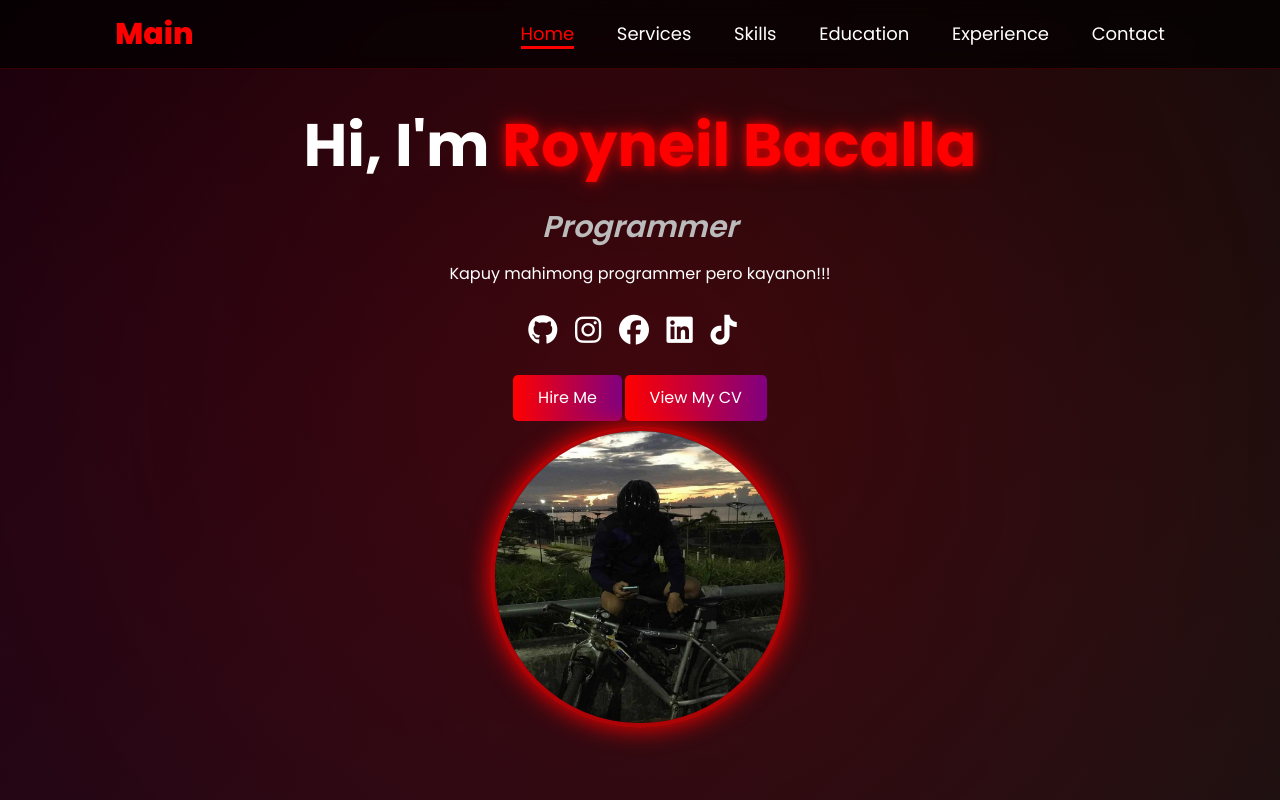
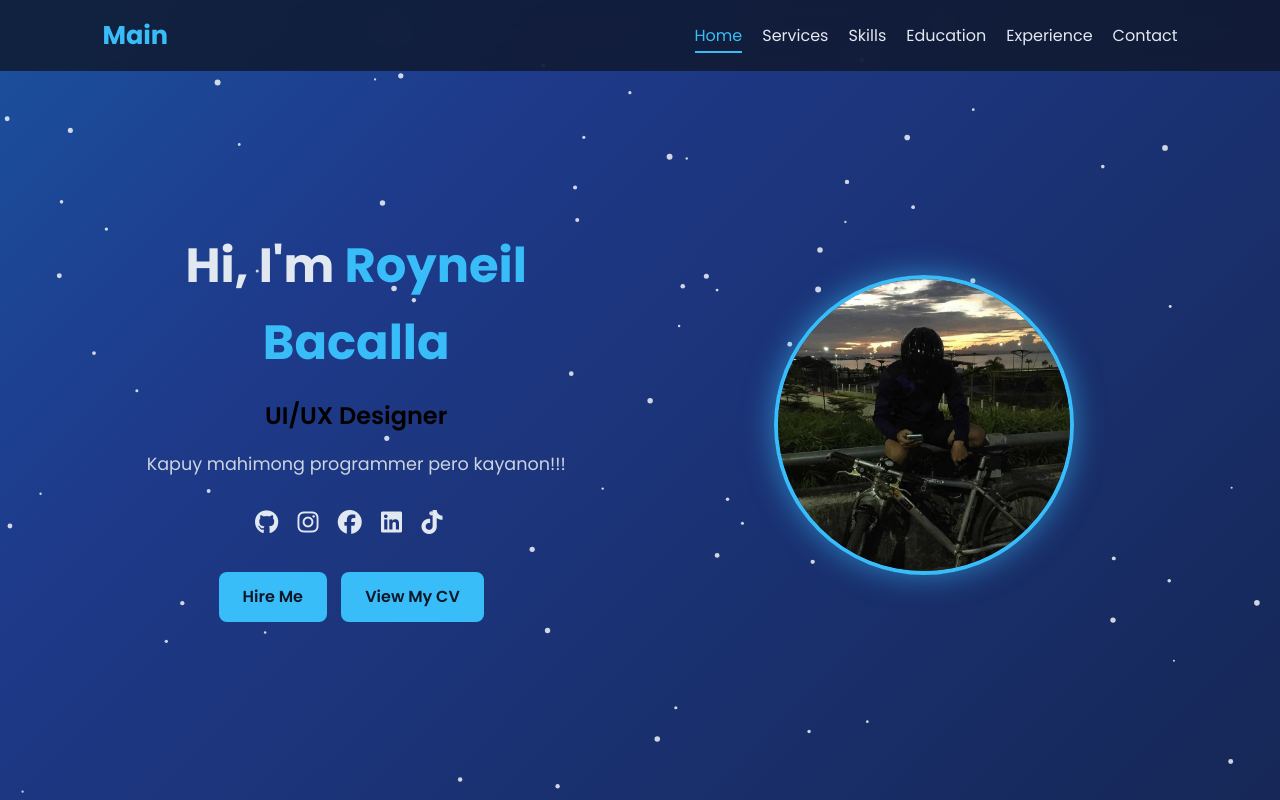
Before and after one commit to BACALLAROYNEIL-PROG/BACALLA.PORTFOLIO, a plain HTML site: page index.html in a window 1280 px wide. Shown: the top 800 px of the page. Drawn offline with Linux system fonts and the light colour scheme.

Commit message:
update index.html script.js style.css

```diff
--- a/index.html
+++ b/index.html
@@ -7,10 +7,15 @@
 
   <!-- Font Awesome -->
   <link rel="stylesheet" href="https://cdnjs.cloudflare.com/ajax/libs/font-awesome/6.6.0/css/all.min.css">
+  <!-- Google Fonts -->
+  <link href="https://fonts.googleapis.com/css2?family=Poppins:wght@400;600;700&display=swap" rel="stylesheet">
   <!-- Custom CSS -->
   <link rel="stylesheet" href="style.css">
 </head>
 <body>
+  <!-- Canvas Background -->
+  <canvas id="bg-animation"></canvas>
+
   <!-- HEADER -->
   <header>
     <a href="#" class="logo">Main</a>
@@ -42,12 +47,10 @@
         <a href="https://tiktok.com/@Yorr271" target="_blank"><i class="fa-brands fa-tiktok"></i></a>
       </div>
 
-      <!-- Hire Me Button -->
+      <!-- Buttons -->
       <a href="#contact" class="btn">Hire Me</a>
-
-<!-- View My Portfolio Button -->
       <a href="https://bit.ly/4nyURNv" target="_blank" class="btn">View My CV</a>
-
+    </div>
 
     <div class="home-img">
       <img src="YOR.jpg" alt="Profile Image">
@@ -74,7 +77,6 @@
     </div>
   </section>
 
-
   <!-- EDUCATION -->
   <section id="education">
     <h2 class="section-title">Education</h2>
@@ -87,7 +89,6 @@
   <section id="experience" class="experience">
     <h2 class="section-title">Experience</h2>
     <div class="experience-container">
-
       <div class="experience-box">
         <h3>💻 Programming & Web Development</h3>
         <p>Gained hands-on practice in programming, database management, and web development through academic projects.</p>
@@ -102,10 +103,8 @@
         <h3>🤝 Team Collaboration</h3>
         <p>Collaborated in group projects, applying problem-solving and teamwork in real-world scenarios.</p>
       </div>
-
     </div>
   </section>
-
 
   <!-- CONTACT -->
   <section id="contact">
@@ -129,10 +128,12 @@
     </div>
   </section>
 
+  <!-- FOOTER -->
   <footer>
     <p>© 2025 Royneil Bacalla | All Rights Reserved</p>
   </footer>
 
+  <!-- Scripts -->
   <script src="script.js"></script>
 </body>
 </html>
--- a/script.js
+++ b/script.js
@@ -1,76 +1,121 @@
-// ====== NAVBAR ACTIVE ON SCROLL ======
-let sections = document.querySelectorAll("section");
-let navLinks = document.querySelectorAll("header nav a");
-
-window.onscroll = () => {
-  sections.forEach(sec => {
-    let top = window.scrollY;
-    let offset = sec.offsetTop - 150;
-    let height = sec.offsetHeight;
-    let id = sec.getAttribute("id");
-
-    if (top >= offset && top < offset + height) {
-      navLinks.forEach(links => {
-        links.classList.remove("active");
-        document.querySelector("header nav a[href*=" + id + "]").classList.add("active");
-      });
-    }
-  });
-};
-
-// ====== TYPING EFFECT ======
-const typingText = document.querySelector(".typing-text");
-const words = ["Web Developer", "Programmer", "Designer", "Freelancer"];
-let wordIndex = 0;
-let charIndex = 0;
-let currentWord = "";
-let isDeleting = false;
-
-function typeEffect() {
-  if (wordIndex >= words.length) wordIndex = 0;
-  currentWord = words[wordIndex];
-
-  if (isDeleting) {
-    typingText.textContent = currentWord.substring(0, charIndex--);
-    if (charIndex < 0) {
-      isDeleting = false;
-      wordIndex++;
-    }
-  } else {
-    typingText.textContent = currentWord.substring(0, charIndex++);
-    if (charIndex > currentWord.length) {
-      isDeleting = true;
-      setTimeout(typeEffect, 1000);
-      return;
-    }
-  }
-  setTimeout(typeEffect, isDeleting ? 80 : 150);
-}
-typeEffect();
-
-// ====== HAMBURGER MENU ======
+// ================= HAMBURGER MENU =================
 const hamburger = document.querySelector(".hamburger");
 const navbar = document.querySelector(".navbar");
 
-hamburger.onclick = () => {
+hamburger.addEventListener("click", () => {
   navbar.classList.toggle("active");
-};
-// ====== SCROLL REVEAL ANIMATIONS ======
-function revealOnScroll() {
-  const reveals = document.querySelectorAll("section, .card, .experience-box, .contact-box, .home-img img");
+});
 
-  reveals.forEach((el) => {
-    const windowHeight = window.innerHeight;
-    const elementTop = el.getBoundingClientRect().top;
-    const elementVisible = 150;
+// Close menu on link click (mobile UX fix)
+document.querySelectorAll(".navbar a").forEach(link => {
+  link.addEventListener("click", () => {
+    navbar.classList.remove("active");
+  });
+});
+
+// ================= SCROLL REVEAL =================
+const reveals = document.querySelectorAll(".reveal");
+
+window.addEventListener("scroll", () => {
+  for (let i = 0; i < reveals.length; i++) {
+    let windowHeight = window.innerHeight;
+    let elementTop = reveals[i].getBoundingClientRect().top;
+    let elementVisible = 150;
 
     if (elementTop < windowHeight - elementVisible) {
-      el.classList.add("active");
-    } else {
-      el.classList.remove("active");
+      reveals[i].classList.add("active");
     }
-  });
+  }
+});
+
+// ================= TYPING EFFECT =================
+const typingText = document.querySelector(".typing-text");
+const textArray = ["Web Developer", "UI/UX Designer", "Frontend Enthusiast"];
+let textIndex = 0;
+let charIndex = 0;
+
+function typeEffect() {
+  if (charIndex < textArray[textIndex].length) {
+    typingText.textContent += textArray[textIndex].charAt(charIndex);
+    charIndex++;
+    setTimeout(typeEffect, 100);
+  } else {
+    setTimeout(eraseEffect, 1500);
+  }
 }
 
-window.addEventListener("scroll", revealOnScroll);
-revealOnScroll(); // run on load
+function eraseEffect() {
+  if (charIndex > 0) {
+    typingText.textContent = textArray[textIndex].substring(0, charIndex - 1);
+    charIndex--;
+    setTimeout(eraseEffect, 60);
+  } else {
+    textIndex = (textIndex + 1) % textArray.length;
+    setTimeout(typeEffect, 200);
+  }
+}
+
+document.addEventListener("DOMContentLoaded", () => {
+  if (textArray.length) typeEffect();
+});
+// ================= BACKGROUND PARTICLES =================
+const canvas = document.getElementById("bg-animation");
+const ctx = canvas.getContext("2d");
+
+let particlesArray;
+canvas.width = window.innerWidth;
+canvas.height = window.innerHeight;
+
+// Create particles
+function Particle(x, y, size, speedX, speedY) {
+  this.x = x;
+  this.y = y;
+  this.size = size;
+  this.speedX = speedX;
+  this.speedY = speedY;
+  this.update = function () {
+    this.x += this.speedX;
+    this.y += this.speedY;
+
+    if (this.x < 0 || this.x > canvas.width) this.speedX *= -1;
+    if (this.y < 0 || this.y > canvas.height) this.speedY *= -1;
+  };
+  this.draw = function () {
+    ctx.fillStyle = "rgba(255,255,255,0.8)";
+    ctx.beginPath();
+    ctx.arc(this.x, this.y, this.size, 0, Math.PI * 2);
+    ctx.closePath();
+    ctx.fill();
+  };
+}
+
+function initParticles() {
+  particlesArray = [];
+  let numberOfParticles = 80;
+  for (let i = 0; i < numberOfParticles; i++) {
+    let size = Math.random() * 2 + 1;
+    let x = Math.random() * canvas.width;
+    let y = Math.random() * canvas.height;
+    let speedX = (Math.random() - 0.5) * 1;
+    let speedY = (Math.random() - 0.5) * 1;
+    particlesArray.push(new Particle(x, y, size, speedX, speedY));
+  }
+}
+
+function animateParticles() {
+  ctx.clearRect(0, 0, canvas.width, canvas.height);
+  particlesArray.forEach(p => {
+    p.update();
+    p.draw();
+  });
+  requestAnimationFrame(animateParticles);
+}
+
+initParticles();
+animateParticles();
+
+window.addEventListener("resize", () => {
+  canvas.width = window.innerWidth;
+  canvas.height = window.innerHeight;
+  initParticles();
+});
--- a/style.css
+++ b/style.css
@@ -1,319 +1,364 @@
-@import url('https://fonts.googleapis.com/css2?family=Poppins:wght@400;600;700;800&display=swap');
-
+/* ================= RESET ================= */
 * {
   margin: 0;
   padding: 0;
   box-sizing: border-box;
-  text-decoration: none;
-  border: none;
-  outline: none;
-  font-family: 'Poppins', sans-serif;
-}
-
-html {
-  font-size: 62.5%;
+  font-family: "Poppins", sans-serif;
   scroll-behavior: smooth;
 }
 
 body {
-  background: #000;  /* black theme */
-  color: #fff;
+  color: #e2e8f0;
   line-height: 1.6;
+  overflow-x: hidden;
+  position: relative;
+  background: none; /* Remove static gradient because we use canvas */
 }
 
-/* HEADER */
-header {
+/* ================= BACKGROUND CANVAS ================= */
+#bg-animation {
   position: fixed;
   top: 0;
   left: 0;
   width: 100%;
-  padding: 1rem 9%;
-  background: rgba(0, 0, 0, 0.8);
+  height: 100%;
+  z-index: -1; /* push behind content */
+  display: block;
+  pointer-events: none;
+  background: linear-gradient(-45deg, #0f172a, #1e3a8a, #0ea5e9, #38bdf8);
+  background-size: 400% 400%;
+  animation: gradientShift 15s ease infinite;
+}
+
+/* Gradient animation */
+@keyframes gradientShift {
+  0% { background-position: 0% 50%; }
+  50% { background-position: 100% 50%; }
+  100% { background-position: 0% 50%; }
+}
+
+/* ================= HEADER ================= */
+header {
+  position: fixed;
+  top: 0;
+  width: 100%;
+  padding: 15px 8%;
+  background: rgba(15, 23, 42, 0.8);
   display: flex;
   justify-content: space-between;
   align-items: center;
   z-index: 1000;
+  backdrop-filter: blur(12px);
 }
 
 .logo {
-  font-size: 3rem;
-  color: red;
-  font-weight: 800;
-  cursor: pointer;
-  transition: 0.3s;
+  font-size: 1.6rem;
+  font-weight: 700;
+  color: #38bdf8;
+  text-decoration: none;
 }
-.logo:hover {
-  transform: scale(1.1);
+
+.logo span {
+  color: #0ea5e9;
+}
+
+.navbar {
+  display: flex;
+  align-items: center;
 }
 
 .navbar a {
-  font-size: 1.8rem;
-  color: white;
-  margin-left: 4rem;
+  margin-left: 20px;
+  text-decoration: none;
+  color: #e2e8f0;
   font-weight: 500;
   transition: 0.3s;
-  border-bottom: 3px solid transparent;
+  position: relative;
 }
+
+.navbar a::after {
+  content: "";
+  position: absolute;
+  bottom: -5px;
+  left: 0;
+  height: 2px;
+  width: 0;
+  background: #38bdf8;
+  transition: width 0.3s ease;
+}
+
 .navbar a:hover,
 .navbar a.active {
-  color: red;
-  border-bottom: 3px solid red;
+  color: #38bdf8;
 }
 
-/* HAMBURGER */
+.navbar a:hover::after,
+.navbar a.active::after {
+  width: 100%;
+}
+
 .hamburger {
   display: none;
-  font-size: 3rem;
-  color: white;
+  font-size: 1.8rem;
   cursor: pointer;
+  color: #38bdf8;
 }
 
-/* SECTIONS */
-section {
+/* ================= HOME ================= */
+.home {
   min-height: 100vh;
-  padding: 8rem 9% 5rem;
+  padding: 100px 8% 50px;
+  display: flex;
+  align-items: center;
+  justify-content: center;
+  gap: 60px;
+  flex-wrap: wrap;
 }
-.home {
+
+.home-content {
+  flex: 1;
+  min-width: 280px;
+  z-index: 1;
+}
+
+.home h1 {
+  font-size: 3rem;
+  margin-bottom: 10px;
+}
+
+.home h1 span {
+  color: #38bdf8;
+}
+
+.typing-text {
+  font-size: 1.5rem;
+  font-weight: 600;
+  color: black;
+  margin: 15px 0;
+}
+
+.home p {
+  margin: 15px 0 25px;
+  font-size: 1.1rem;
+  color: #cbd5e1;
+}
+
+/* Social icons */
+.social-icons {
+  margin: 20px 0;
+}
+
+.social-icons a {
+  margin-right: 15px;
+  font-size: 1.5rem;
+  color: #e2e8f0;
+  transition: transform 0.3s, color 0.3s;
+}
+
+.social-icons a:hover {
+  color: #38bdf8;
+  transform: scale(1.2);
+}
+
+/* Buttons */
+.btn {
+  display: inline-block;
+  padding: 12px 24px;
+  margin: 10px 10px 0 0;
+  background: #38bdf8;
+  color: #0f172a;
+  font-weight: 600;
+  border-radius: 8px;
+  text-decoration: none;
+  transition: 0.3s;
+}
+
+.btn:hover {
+  background: #0ea5e9;
+  transform: translateY(-3px);
+}
+
+.btn.alt {
+  background: transparent;
+  border: 2px solid #38bdf8;
+  color: #38bdf8;
+}
+
+.btn.alt:hover {
+  background: #38bdf8;
+  color: #0f172a;
+}
+
+/* Home image */
+.home-img {
+  flex: 1;
+  min-width: 240px;
   display: flex;
   justify-content: center;
   align-items: center;
-  gap: 8rem;
-  flex-wrap: wrap;
-  text-align: center;
-}
-.home-content h1 {
-  font-size: 6rem;
-  font-weight: 700;
-}
-.home-content h3 {
-  font-size: 3rem;
-  margin: 1rem 0;
-  font-weight: 600;
-}
-span {
-  color: purple;
-}
-.home-content p {
-  font-size: 1.6rem;
-  margin-bottom: 2rem;
+  z-index: 1;
 }
 
-/* BUTTON */
-.btn {
-  display: inline-block;
-  padding: 1rem 2.5rem;
-  background: red;
-  color: white;
-  font-size: 1.6rem;
-  border-radius: 0.5rem;
-  transition: 0.3s;
-}
-.btn:hover {
-  background: white;
-  color: black;
-  transform: scale(1.05);
+.home-img img {
+  width: 300px;
+  height: 300px;
+  border-radius: 50%;
+  border: 4px solid #38bdf8;
+  box-shadow: 0 0 30px rgba(56, 189, 248, 0.6);
+  transition: transform 0.4s ease;
+  object-fit: cover;
 }
 
-/* SOCIAL ICONS */
-.social-icons {
-  margin: 2rem 0;
-}
-.social-icons a {
-  display: inline-block;
-  margin-right: 1.5rem;
-  font-size: 3rem;
-  color: white;
-  transition: 0.3s;
-}
-.social-icons a:hover {
-  color: red;
-  transform: scale(1.2);
+.home-img img:hover {
+  transform: scale(1.05) rotate(2deg);
 }
 
-/* IMAGE */
-.home-img img {
-  width: 32vw;
-  max-width: 300px;
-  border-radius: 50%;
-  box-shadow: 0 0 25px red;
-  transition: 0.3s;
-}
-.home-img img:hover {
-  transform: scale(1.05);
+/* ================= SECTIONS ================= */
+section {
+  padding: 100px 8%;
+  text-align: center;
+  position: relative;
+  z-index: 1;
 }
 
-/* CARDS & BOXES */
 .section-title {
-  font-size: 4rem;
-  font-weight: 700;
-  text-align: center;
-  margin-bottom: 3rem;
-  color: red;
-}
-.cards, .experience-container, .contact-container {
-  display: flex;
-  justify-content: center;
-  gap: 2rem;
-  flex-wrap: wrap;
-}
-.card, .experience-box, .contact-box {
-  padding: 2rem;
-  background: #111;
-  border: 2px solid red;
-  border-radius: 1rem;
-  font-size: 1.6rem;
-  transition: 0.3s;
-  color: white;
-  flex: 1 1 280px;
-  max-width: 350px;
-}
-.card:hover, .experience-box:hover, .contact-box:hover {
-  transform: translateY(-10px);
-  box-shadow: 0 0 25px red;
+  font-size: 2.2rem;
+  margin-bottom: 40px;
+  color: #38bdf8;
 }
 
-/* FOOTER */
+/* Cards */
+.cards, .experience-container, .contact-container {
+  display: grid;
+  gap: 20px;
+}
+
+.cards {
+  grid-template-columns: repeat(auto-fit, minmax(220px, 1fr));
+}
+
+.card, .experience-box, .contact-box {
+  background: rgba(30, 41, 59, 0.9);
+  padding: 25px;
+  border-radius: 12px;
+  box-shadow: 0 5px 15px rgba(0,0,0,0.3);
+  transition: transform 0.3s, box-shadow 0.3s;
+}
+
+.card:hover,
+.experience-box:hover,
+.contact-box:hover {
+  transform: translateY(-8px);
+  box-shadow: 0 12px 25px rgba(56, 189, 248, 0.5);
+}
+
+/* Contact */
+.contact-container {
+  grid-template-columns: repeat(auto-fit, minmax(220px, 1fr));
+}
+
+.contact-box i {
+  font-size: 2rem;
+  margin-bottom: 10px;
+  color: #38bdf8;
+}
+
+/* Footer */
 footer {
   text-align: center;
-  padding: 2rem;
-  background: #111;
-  font-size: 1.4rem;
-  color: #bbb;
+  padding: 20px;
+  background: #1e293b;
+  font-size: 0.9rem;
+  color: #94a3b8;
+  z-index: 1;
+  position: relative;
 }
 
-/* RESPONSIVE */
-@media (max-width: 768px) {
-  .navbar {
-    display: none;
-    flex-direction: column;
-    background: #111;
-    position: absolute;
-    top: 70px;
-    right: 10px;
-    width: 200px;
-    padding: 1rem;
-    border-radius: 0.5rem;
-  }
-  .navbar.active {
-    display: flex;
-  }
-  .hamburger {
-    display: block;
-  }
-}
-/* HIDDEN STATE (ghost) */
-section, .card, .experience-box, .contact-box, .home-img img {
+/* ================= ANIMATIONS ================= */
+.reveal {
   opacity: 0;
   transform: translateY(40px);
   transition: all 0.8s ease;
 }
 
-/* VISIBLE STATE */
-section.active,
-.card.active,
-.experience-box.active,
-.contact-box.active,
-.home-img img.active {
+.reveal.active {
   opacity: 1;
   transform: translateY(0);
 }
-/* ===== GLOBAL BACKGROUND ===== */
-body {
-  background: linear-gradient(135deg, #000000 0%, #1a1a1a 50%, #000000 100%);
-  color: #fff;
-  overflow-x: hidden;
+
+/* ================= RESPONSIVE ================= */
+@media (max-width: 992px) {
+  .home h1 {
+    font-size: 2.5rem;
+  }
+  .typing-text {
+    font-size: 1.3rem;
+  }
+  .home-img img {
+    width: 260px;
+    height: 260px;
+  }
 }
 
-/* Add subtle glowing background animation */
-body::before {
-  content: "";
-  position: fixed;
-  top: -50%;
-  left: -50%;
-  width: 200%;
-  height: 200%;
-  background: radial-gradient(circle at center, rgba(255,0,0,0.2) 0%, transparent 70%),
-              radial-gradient(circle at top right, rgba(128,0,128,0.2) 0%, transparent 70%);
-  animation: glowmove 12s infinite linear;
-  z-index: -1;
+@media (max-width: 768px) {
+  .navbar {
+    position: absolute;
+    top: 70px;
+    right: -100%;
+    flex-direction: column;
+    width: 200px;
+    background: #1e293b;
+    padding: 20px;
+    transition: 0.3s;
   }
 
-@keyframes glowmove {
-  0% { transform: rotate(0deg); }
-  100% { transform: rotate(360deg); }
+  .navbar.active {
+    right: 0;
   }
 
-/* ===== HEADER ===== */
-header {
-  background: rgba(0,0,0,0.7);
-  backdrop-filter: blur(10px);
-  border-bottom: 1px solid rgba(255,0,0,0.2);
+  .hamburger {
+    display: block;
   }
 
-/* ===== HOME SECTION ===== */
-.home-content h1 span {
-  color: #ff0000;
-  text-shadow: 0 0 10px rgba(255,0,0,0.7), 0 0 20px rgba(255,0,0,0.5);
+  .home {
+    flex-direction: column-reverse;
+    text-align: center;
+  }
+
+  .home h1 {
+    font-size: 2rem;
   }
 
   .typing-text {
-  color: #bbb;
-  font-style: italic;
+    font-size: 1.1rem;
   }
 
-/* Hero Image Glow */
   .home-img img {
-  border: 5px solid rgba(255,0,0,0.6);
-  box-shadow: 0 0 40px rgba(255,0,0,0.5), 0 0 80px rgba(128,0,0,128,0.4);
+    width: 220px;
+    height: 220px;
+  }
 }
 
-/* ===== BUTTONS ===== */
-.btn {
-  position: relative;
-  overflow: hidden;
-  background: linear-gradient(90deg, #ff0000, #800080);
-}
-.btn::after {
-  content: "";
-  position: absolute;
-  top: 0; left: -100%;
-  width: 100%; height: 100%;
-  background: rgba(255,255,255,0.3);
-  transition: 0.5s;
-}
-.btn:hover::after {
-  left: 100%;
+@media (max-width: 480px) {
+  header {
+    padding: 15px 5%;
   }
 
-/* ===== CARDS / BOXES ===== */
-.card, .experience-box, .contact-box {
-  background: rgba(17,17,17,0.9);
-  border: 1px solid rgba(255,0,0,0.4);
-  backdrop-filter: blur(8px);
-  transition: all 0.4s ease;
-}
-.card:hover, .experience-box:hover, .contact-box:hover {
-  transform: translateY(-10px) scale(1.05);
-  box-shadow: 0 0 25px rgba(255,0,0,0.7), 0 0 50px rgba(128,0,128,0.5);
+  .home h1 {
+    font-size: 1.8rem;
   }
 
-/* ===== CONTACT ===== */
-.contact-box {
-  text-align: center;
-  padding: 2rem;
-  border-radius: 1rem;
-}
-.contact-box h3 {
-  font-size: 2rem;
-  margin-bottom: 1rem;
-  color: #ff0000;
+  .typing-text {
+    font-size: 1rem;
   }
 
-/* ===== FOOTER ===== */
-footer {
-  background: #111;
-  border-top: 1px solid rgba(255,0,0,0.2);
+  .btn {
+    padding: 10px 18px;
+    font-size: 0.9rem;
   }
-footer p {
-  color: #888;
+
+  .home-img img {
+    width: 180px;
+    height: 180px;
   }
+}
```
Lines whose indentation alone changed are shown as unchanged.
